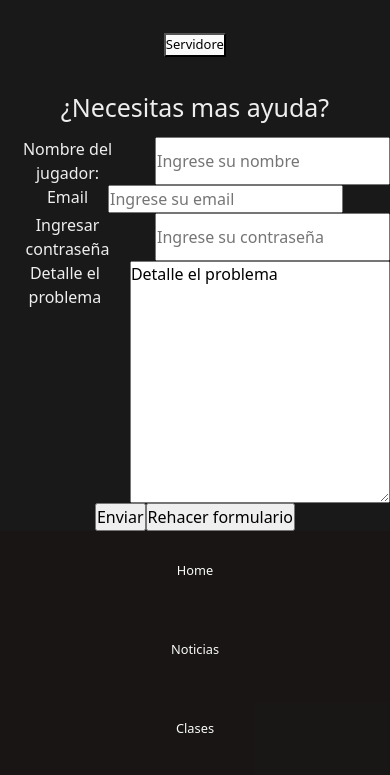
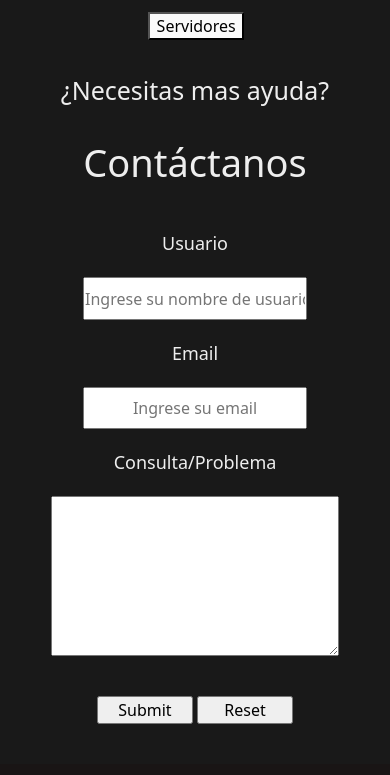
Before and after one commit to BelirB/PreEntrega3Blasco, a website: page pages/asistencia.html in a window 390 px wide. Shown: the part 568-1343 px from the top of the page. Drawn offline with nearby package versions, Linux system fonts and the light colour scheme.

Commit message:
Cosas nuevas

```diff
--- a/pages/asistencia.html
+++ b/pages/asistencia.html
@@ -5,14 +5,17 @@
     <meta http-equiv="X-UA-Compatible" content="IE=edge">
     <meta name="viewport" content="width=device-width, initial-scale=1.0">
 
+ <!--SEO-->
+<meta name="description" content="Contactanos, envia tus datos y se respondera en brevedad">
+<meta name="keywords" content="contanctanos, enviar, consulta, email, nombre completo">
+<!--LINK AL AOS-->
+<link href="https://unpkg.com/aos@2.3.1/dist/aos.css" rel="stylesheet">
 <!--GOOGLE FONT-->
 
-    <link rel="preconnect" href="https://fonts.googleapis.com">
-    <link rel="preconnect" href="https://fonts.gstatic.com" crossorigin>
-    <link href="https://fonts.googleapis.com/css2?family=Roboto:wght@400;500&display=swap" rel="stylesheet">
- <!--SEO-->
-<meta name="title" content="Lost Ark">
-<meta name="description" content="Contactanos, envia tus datos y se respondera en brevedad">
+<link rel="preconnect" href="https://fonts.googleapis.com">
+<link rel="preconnect" href="https://fonts.gstatic.com" crossorigin>
+<link href="https://fonts.googleapis.com/css2?family=Roboto:wght@400;500&display=swap" rel="stylesheet">
+
 <!--LINK BOOSTRAP-->
     <link href="https://cdn.jsdelivr.net/npm/bootstrap@5.3.0-alpha3/dist/css/bootstrap.min.css" rel="stylesheet" integrity="sha384-KK94CHFLLe+nY2dmCWGMq91rCGa5gtU4mk92HdvYe+M/SXH301p5ILy+dN9+nJOZ" crossorigin="anonymous">
 
@@ -55,8 +58,8 @@
                   </li>
                 </ul>
                 <form class="d-flex" role="search">
-                  <input class="form-control me-2" type="search" placeholder="Search" aria-label="Search">
-                  <button class="btn btn-outline-success" type="submit">Search</button>
+                  <input class="form-control me-2" type="search" placeholder="Buscar..." aria-label="Search">
+                  <button class="btn btn-outline-success" type="submit">Buscar</button>
                 </form>
               </div>
             </div>
@@ -66,47 +69,41 @@
 
     <!--MAIN-->
     <main class="main__asist">
-            <div class="titulo__asist">
+            <div class="titulo__asist" data-aos="fade-up">
                 <h1>ASISTENCIA LOST ARK</h1>
-                <img src="../multimedia/Lost Ark Portada.jpg" alt="Lost Ark Portada">
+                <img src="../multimedia/contacto.png" alt="Lost Ark Portada">
                 <h2>ESTADO DE LOS SERVIDORES</h2>
                 <p>Presiona aqui para ver el estado de los servidores en la pagina oficial</p>
-                <input class="botoncontactodos" type="submit" value="Servidores">
+                <input class="boton__contacto" type="submit" value="Servidores" data-aos="fade-right">
                 <h3>¿Necesitas mas ayuda?</h3>
 
 
             </div>
 
-        <!--Etiqueta FORMULARIO-->
-        <form action="">
-
-            <div class="formulario">
-                <label class="formulario1" for="nombre">Nombre del jugador:</label>
-                <input class="formulario2" type="text" name="nombre" placeholder="Ingrese su nombre">
+        <!--FORMULARIO-->
+        <section class="section1">
+            <h1 class="h1__contacto">Contáctanos</h1>
+            <!---F DE CONSULTA--->
+            <div class="formulariodos" data-aos="fade-right">
+                <label class="formulario" for="nombre">Usuario</label>
+                <input class="formulario1" type="text" name="nombre" placeholder="Ingrese su nombre de usuario">
             </div>
 
-            <div class="formulario">
-                <label class="formulario1" for="email">Email</label>
-                <input class="formulario2" type="email" name="email" placeholder="Ingrese su email">
+            <div class="formulariodos" data-aos="fade-right">
+                <label class="formulario" for="email">Email</label>
+                <input class="formulario1" type="text" name="email" placeholder="Ingrese su email">
             </div>
 
-            <div class="formulario">
-                <label class="formulario1" for="password"> Ingresar contraseña</label>
-                <input class="formulario2" type="password" name="password" placeholder="Ingrese su contraseña">
+            <div class="formulariodos" data-aos="fade-right">
+                <label class="formulario" for="consulta">Consulta/Problema</label>
+                <textarea class="formulario3" name="Consulta" id="" cols="30" rows="10"></textarea>
             </div>
 
-            <div class="formulario">
-                <label class="formulario1" for="mensaje">Detalle el problema</label>
-                <textarea class="formulario3" name="" id="" cols="30" rows="10">Detalle el problema</textarea>
+            <div class="formulariodos" data-aos="fade-right">
+                <input class="botoncontacto" type="submit" name="enviar formulario">
+                <input class="botoncontacto" type="reset" name="resetear formulario">
             </div>
-
-            <div class="formulario">
-                <input class="botoncontacto" type="submit" value="Enviar">
-                <input class="botoncontacto" type="reset" value="Rehacer formulario">
-
-            </div>
-
-        </form>
+        </section>
 
     </main>
 
@@ -134,6 +131,14 @@
 
     </footer>
 
+
+
+<!--Script Aos-->
+ <script src="https://unpkg.com/aos@2.3.1/dist/aos.js"></script>
+ <script>
+   AOS.init();
+ </script>
+
 <!--Script Bootstrap-->
 <script src="https://cdn.jsdelivr.net/npm/bootstrap@5.3.0-alpha3/dist/js/bootstrap.bundle.min.js" integrity="sha384-ENjdO4Dr2bkBIFxQpeoTz1HIcje39Wm4jDKdf19U8gI4ddQ3GYNS7NTKfAdVQSZe" crossorigin="anonymous"></script>
 
--- a/scss/base/_reset.scss
+++ b/scss/base/_reset.scss
@@ -0,0 +1,5 @@
+* {
+    margin: 0;
+    padding: 0;
+    box-sizing: border-box;
+}
--- a/scss/layout/_asistencia.scss
+++ b/scss/layout/_asistencia.scss
@@ -1,3 +1,4 @@
+
 .titulo__asist h1 {
     text-align: center;
     font-size: 40px;
@@ -11,11 +12,12 @@
 .titulo__asist h2 {
     text-align: center;
     font-size: 30px;
-    padding-top: 15px;
+    padding-top: 40px;
     color: #eee;
     background-color: #191919;
     margin: 0;
-    padding-bottom: 15px;
+    margin-bottom: 20px;
+
 
 }
 
@@ -57,14 +59,51 @@
     margin-left: 42%;
 }
 
-.formulario {
-    background-color: #191919;
-    color:#eee;
+.section1 {
     text-align: center;
-    display: flex;
-    justify-content: center;
+    align-items: center;
+   background-color: #191919;
+   @include flex(column,space-between,center)
 }
 
-.formulario2 {
-    margin-left: 20px;
+.section1 h1 {
+    color: #eee;
+    margin-bottom: 45px;
+    margin-top: 20px;
+    font-size: 38px;
 }
+
+.formulario{
+    color: #eee;
+    font-size: 18px;
+}
+
+.botoncontacto {
+    width: 10vw;
+    margin-top: 40px;
+    margin-bottom: 40px;
+}
+
+.formulario1 {
+    display: flex;
+    flex-direction: column;
+    justify-content:space-between;
+    align-items: center;
+    text-align: center;
+    margin-top: 20px;
+    margin-bottom: 20px;
+    height: 5vh;
+    width: 20vw;
+}
+
+.formulario3 {
+    display: flex;
+    flex-direction: column;
+    justify-content:space-between;
+    align-items: center;
+    text-align: center;
+    width: 35vw;
+    height: 20vh;
+    margin-top: 20px;
+
+}
--- a/scss/layout/_contenido.scss
+++ b/scss/layout/_contenido.scss
@@ -63,10 +63,6 @@
                     transform: scale(1.1);}
 
 
-
-
-
-
  }
  .titulo__content img {
     width: 100%;
--- a/scss/layout/_index.scss
+++ b/scss/layout/_index.scss
@@ -9,6 +9,8 @@
     h3{
     text-align: center;
     padding-top: 15px;
+    font-size: 30px;
+    margin: 0;
 
     }
 
@@ -16,6 +18,8 @@
     display: flex;
     text-align: center;
     margin: 0;
+    font-size: 17px;
+    margin-top: 20px;
     }
 
 }
@@ -24,10 +28,13 @@
     h3{
         text-align: center;
         padding-top: 15px;
+        margin: 0;
     }
     p{
         text-align: center;
         margin: 0;
+        margin-top: 15px;
+        font-size: 20px;
     }
 }
 
@@ -35,11 +42,14 @@
     h3 {
         text-align: center;
         padding-top: 15px;
+        margin: 0;
     }
     p{
         text-align: center;
         margin: 0;
         padding-bottom: 20px;
+        font-size: 20px;
+        padding-top: 15px;
     }
 }
 
--- a/scss/layout/_mediaqueries.scss
+++ b/scss/layout/_mediaqueries.scss
@@ -79,6 +79,19 @@
           }
         }
 
+        .botoncontacto {
+          width: 6rem;
+        }
+
+        .formulario1 {
+          width: 14rem;
+        }
+
+        .formulario3 {
+          width: 25rem;
+          height: 15rem;
+        }
+
 
        }
 
@@ -120,6 +133,7 @@
                 display: flex;
                 text-align: center;
                 margin: 0;
+                padding-top: 20px;
                 }
 
             }
@@ -133,6 +147,7 @@
                 display: flex;
                 text-align: center;
                 margin: 0;
+                padding-top: 20px;
             }
         }
 
@@ -145,6 +160,7 @@
                     text-align: center;
                     margin: 0;
                     padding-bottom: 20px;
+                    padding-top: 20px;
                 }
             }
 
@@ -184,6 +200,23 @@
 
               }
             }
+
+            .botoncontacto {
+              width: 6rem;
+            }
+
+            .formulario1 {
+              width: 14rem;
+            }
+
+            .formulario3 {
+              width: 18rem;
+              height: 10rem;
+            }
+
+
+
+
 
 
     }
@@ -234,13 +267,15 @@
             h3{
             text-align: center;
             padding-top: 15px;
-            font-size: 1.2rem;
+            font-size: 1.5rem;
             }
 
             p{
             display: flex;
             text-align: center;
             margin: 0;
+            font-size: 15px;
+            padding-top: 12px;
             }
 
         }
@@ -249,12 +284,14 @@
             h3{
                 text-align: center;
                 padding-top: 15px;
-                font-size: 1.2rem;
+                font-size: 1.5rem;
             }
             p{
                 display: flex;
                 text-align: center;
                 margin: 0;
+                padding-top: 15px;
+                font-size: 15px;
             }
         }
 
@@ -262,12 +299,13 @@
             h3 {
                 text-align: center;
                 padding-top: 15px;
-                font-size: 1.2rem;
+                font-size: 1.5rem;
             }
             p{
                 text-align: center;
                 margin: 0;
                 padding-bottom: 20px;
+                font-size: 18px;
             }
         }
 
@@ -279,6 +317,11 @@
             padding-top: 15px;
             padding-bottom: 20px;
           }
+
+          h1 {
+            font-size: 25px;
+          }
+
           h2 {
             text-align: center;
             font-size: 1.2rem;
@@ -308,11 +351,51 @@
           }
         }
 
-        .botoncontactodos {
-          font-size: small;
+        .botoncontacto {
+          width: 6rem;
+        }
+
+        .formulario1 {
+          width: 14rem;
+        }
+
+        .formulario3 {
+          width: 18rem;
+          height: 10rem;
+        }
+
+        .titulo__asist {
+          input {
+            width: 6rem;
+            text-align: center;
+            align-items: center;
+            margin-top: 15px;
+            margin-bottom: 20px;
+            margin-left: 38%;
+          }
+          h1 {
+            font-size: 25px;
+          }
+
+
+
+
 
         }
 
 
 
+
+
+
+
+
+
+
+
+
+
+
+
+
     }
```
Also changed, not shown: index.html (+19 -12 lines), pages/clases.html (+19 -10 lines), pages/contenido.html (+19 -9 lines), pages/noticias.html (+21 -9 lines), css/style.css, multimedia/contacto.png (added), 1 other file.
